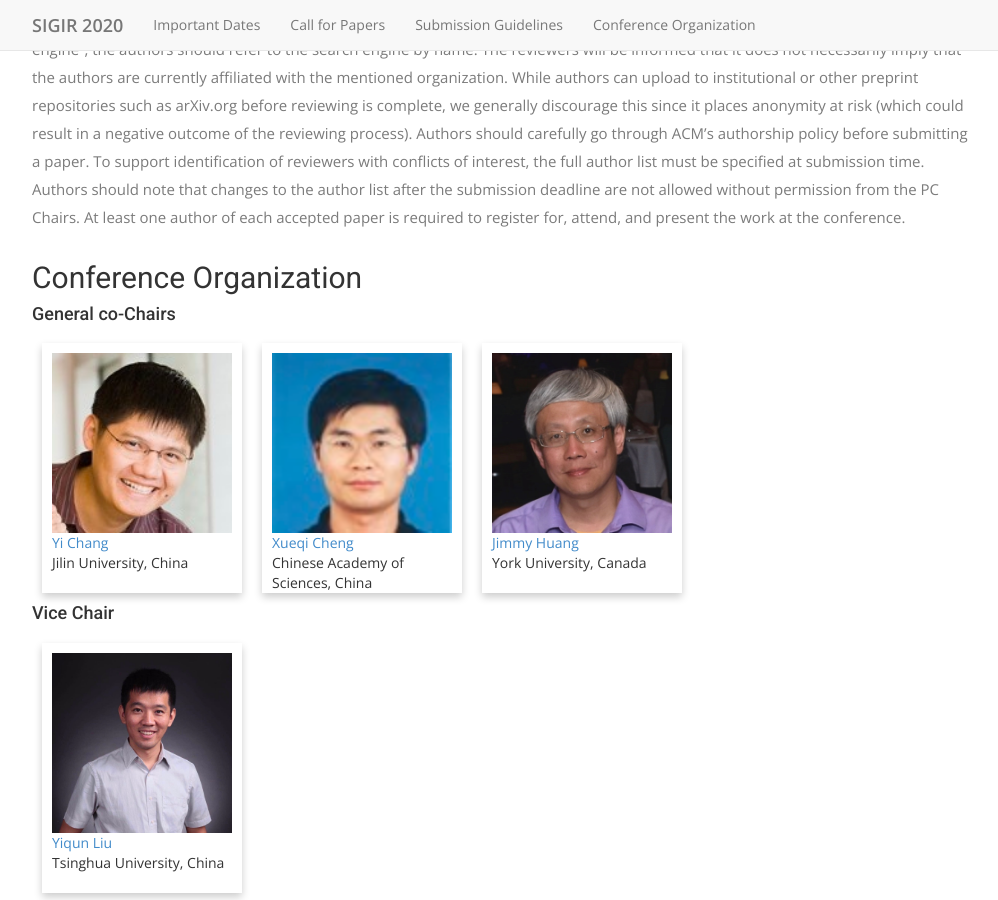
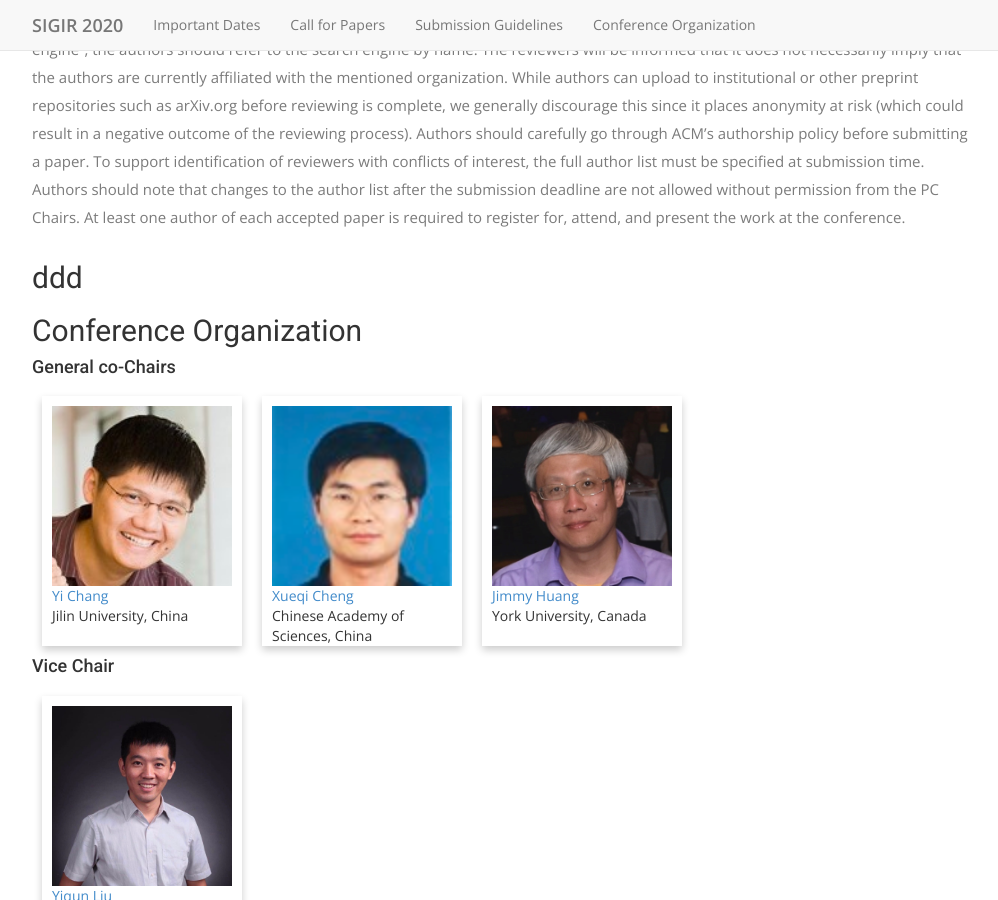
Before and after one commit to LongPhilXia/testLandingPage, a Jekyll site: the page built from index.html, in a window 1280 px wide and 900 px high, scrolled down 3424 px. Shown: the whole window, without its empty margins (38-1036 px from the left). Built offline with Jekyll 4.4.1, drawn with Linux system fonts in a browser that asks for light colours; nearby versions of some CDN libraries; some web fonts are replaced.

Commit message:
Update index.html

```diff
--- a/index.html
+++ b/index.html
@@ -222,7 +222,7 @@ permalink: /
 
             <div id="organization" class="col-sm-12 col-md-9">
               <div id="organizers">
-                <div><h2>    </h2></div>
+                <div><h2>   ddd </h2></div>
     <h2>Conference Organization</h2>
         <h4>General co-Chairs</h4>
         <ul>
```
